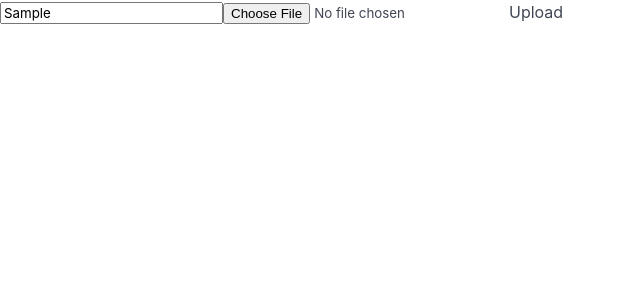
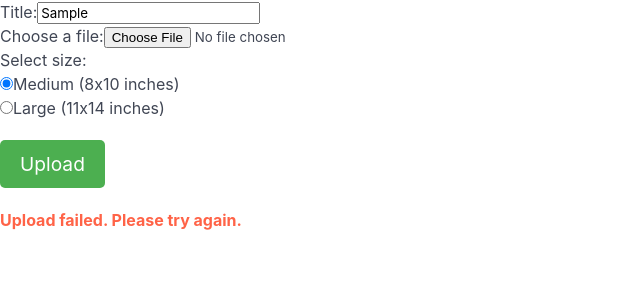
Before and after one commit to tbarns/gallery, a React (Create React App) app: page /upload in a window 1280 px wide. Both pictures are taken after typing "Sample" into the empty fields and a click on the button "Upload". Shown: the top 300 px of the page, without its empty margins (0-640 px from the left). Built offline with nearby package versions, Linux system fonts and the light colour scheme; no server answers.

Commit message:
updated styling

```diff
--- a/models/Artwork.js
+++ b/models/Artwork.js
@@ -14,6 +14,11 @@ const ArtworkSchema = new mongoose.Schema({
     type: String,
     required: true,  // Cloudinary's unique public ID
   },
+  size: {
+    type: String,
+    enum: ['8x10', '11x14'], // Add size options for filtering
+    required: true,
+  },
   createdAt: {
     type: Date,
     default: Date.now,
--- a/src/App.js
+++ b/src/App.js
@@ -2,6 +2,7 @@ import React from 'react';
 import { BrowserRouter as Router, Route, Routes } from 'react-router-dom';
 import HomePage from './components/Home';
 import UploadPage from './components/UploadPage';
+import PricingGuide from './components/PricingGuide';
 // import './App.css';
 
 function App() {
@@ -10,6 +11,7 @@ function App() {
       <div className="App">
         <Routes>
           <Route path="/" element={<HomePage />} />
+          <Route path="/pricing" element={<PricingGuide />} />
           <Route path="/upload" element={<UploadPage />} />
         </Routes>
       </div>
--- a/src/components/Home.css
+++ b/src/components/Home.css
@@ -1,7 +1,24 @@
-/* Center the title */
-.title {
-    font-size: 3rem;
+/* Navbar */
+.navbar {
+    background-color: #f8f8f8;
+    box-shadow: 0px 4px 12px rgba(0, 0, 0, 0.1);
+  }
+
+  .navbar-item {
+    font-size: 1.2rem;
+    font-weight: bold;
+  }
+
+  /* Center the title */
+  .title {
+    font-size: 2.5rem;
+    margin-bottom: 1.5rem;
+  }
+
+  .subtitle {
+    font-size: 1.5rem;
     margin-bottom: 2rem;
+    color: #666;
   }
 
   /* Carousel container */
@@ -22,14 +39,26 @@
   }
 
   .carousel-item {
-    padding: 2rem;
+    padding: 1rem;
     text-align: center;
   }
 
   .carousel-image {
-    max-width: 70%;
+    max-width: 65%;
     height: auto;
-    border-radius: 5px;
+    border-radius: 8px;
+    box-shadow: 0px 4px 12px rgba(0, 0, 0, 0.1);
+  }
+
+  .carousel-title {
+    font-size: 1.1rem;
+    margin-top: 10px;
+    color: #333;
+  }
+
+  .carousel-size {
+    font-size: 0.9rem;
+    color: #888;
   }
 
   /* Filter container */
@@ -39,8 +68,8 @@
   }
 
   .filter-container .input {
-    width: 50%;
-    padding: 10px;
+    width: 40%;
+    padding: 12px;
     font-size: 1.1rem;
     border: 2px solid #ddd;
     border-radius: 5px;
@@ -55,8 +84,21 @@
     text-align: center;
   }
 
+  .box {
+    padding: 1rem;
+    background-color: #fff;
+    border-radius: 8px;
+    box-shadow: 0px 4px 12px rgba(0, 0, 0, 0.1);
+  }
+
   .box img {
     max-width: 100%;
     height: auto;
-    border-radius: 5px;
+    border-radius: 8px;
+    box-shadow: 0px 4px 12px rgba(0, 0, 0, 0.1);
   }
+
+  .box p {
+    font-size: 1rem;
+    margin-top: 0.5rem;
+  }
--- a/src/components/Home.js
+++ b/src/components/Home.js
@@ -1,6 +1,7 @@
 import React, { useEffect, useState } from 'react';
 import axios from 'axios';
 import Slider from 'react-slick'; // Import react-slick for carousel
+import { Link } from 'react-router-dom'; // For navigation
 import './Home.css'; // Your custom styles
 
 const HomePage = () => {
@@ -20,14 +21,23 @@ const HomePage = () => {
     slidesToScroll: 1,
     centerMode: true,
     autoplay: true,
-    autoplaySpeed: 3000,
+    autoplaySpeed: 4000,
     pauseOnHover: true,
     centerPadding: '0',
   };
 
   return (
     <div className="container">
-      <h1 className="title has-text-centered">Art Gallery</h1>
+      {/* Navbar */}
+      <nav className="navbar is-spaced">
+        <div className="navbar-brand">
+          <Link to="/" className="navbar-item">Gallery</Link>
+          <Link to="/pricing" className="navbar-item">Pricing Guide</Link>
+        </div>
+      </nav>
+
+      <h1 className="title has-text-centered">Portraits by Timothy Barnaby</h1>
+      <h2 className="subtitle has-text-centered">All works are pastel paintings on pumice board</h2>
 
       {/* Carousel for the gallery */}
       <div className="carousel-container">
@@ -36,6 +46,7 @@ const HomePage = () => {
             <div key={art._id} className="carousel-item">
               <img className="carousel-image" src={art.imageUrl} alt={art.title} />
               <p className="carousel-title">{art.title}</p>
+              <p className="carousel-size">{art.size} inches</p> {/* Display artwork size */}
             </div>
           ))}
         </Slider>
@@ -53,6 +64,7 @@ const HomePage = () => {
             <div className="box">
               <img src={art.imageUrl} alt={art.title} />
               <p>{art.title}</p>
+              <p>{art.size} inches</p> {/* Display artwork size */}
             </div>
           </div>
         ))}
--- /dev/null
+++ b/src/components/PricingGuide.js
@@ -0,0 +1,25 @@
+import React from 'react';
+import { Link } from 'react-router-dom';
+
+const PricingGuide = () => {
+  return (
+    <div className="container">
+      <nav className="navbar is-spaced">
+        <div className="navbar-brand">
+          <Link to="/" className="navbar-item">Gallery</Link>
+          <Link to="/pricing" className="navbar-item">Pricing Guide</Link>
+        </div>
+      </nav>
+
+      <h1 className="title has-text-centered">Pricing Guide</h1>
+      <p className="content has-text-centered">
+        <strong>8x10 inches:</strong> $500 <br />
+        <strong>11x14 inches:</strong> $850 <br />
+        <p>Pricing includes frame of your choice -- black or white --</p>
+        <p>Shipping is NOT included in pricing</p>
+      </p>
+    </div>
+  );
+};
+
+export default PricingGuide;
--- /dev/null
+++ b/src/components/UploadPage.css
@@ -0,0 +1,36 @@
+/* Button styles */
+.upload-button {
+    background-color: #4CAF50; /* Green background */
+    color: white; /* White text */
+    padding: 12px 20px;
+    border: none;
+    border-radius: 5px;
+    cursor: pointer;
+    font-size: 1.2rem;
+    transition: background-color 0.3s ease;
+    display: block;
+    margin: 20px 0;
+  }
+
+  .upload-button:hover {
+    background-color: #45a049; /* Darker green on hover */
+  }
+
+  .upload-button:active {
+    background-color: #3e8e41; /* Even darker when clicked */
+    transform: scale(0.98); /* Slightly shrink the button when clicked */
+  }
+
+  /* Success message */
+  .success-message {
+    color: #4CAF50; /* Green text for success */
+    font-weight: bold;
+    margin-top: 10px;
+  }
+
+  /* Error message */
+  .error-message {
+    color: #FF6347; /* Red text for error */
+    font-weight: bold;
+    margin-top: 10px;
+  }
--- a/src/components/UploadPage.js
+++ b/src/components/UploadPage.js
@@ -1,35 +1,85 @@
+import React, { useState } from 'react';
 import axios from 'axios';
-import React, { useState } from 'react';
+import './UploadPage.css';
 
 const UploadPage = () => {
   const [file, setFile] = useState(null);
   const [title, setTitle] = useState('');
+  const [size, setSize] = useState('8x10'); // Default to 8x10
+  const [uploadStatus, setUploadStatus] = useState(null); // New state for feedback
 
   const onFileChange = (e) => {
     setFile(e.target.files[0]);
+  };
+
+  const onSizeChange = (e) => {
+    setSize(e.target.value); // Update size based on selected radio button
   };
 
   const onSubmit = async (e) => {
     e.preventDefault();
 
     const formData = new FormData();
-    formData.append('file', file); // Append the file
-    formData.append('title', title); // Append the title
+    formData.append('file', file);
+    formData.append('title', title);
+    formData.append('size', size); // Include size in the form data
 
     try {
       const res = await axios.post('/api/artworks', formData);
+      setUploadStatus('success'); // Set upload status to success
       console.log('File uploaded and saved successfully:', res.data);
     } catch (error) {
+      setUploadStatus('error'); // Set upload status to error
       console.error('Error uploading file:', error.response || error.message || error);
     }
   };
 
   return (
-    <form onSubmit={onSubmit}>
-      <input type="text" placeholder="Title" onChange={(e) => setTitle(e.target.value)} />
-      <input type="file" onChange={onFileChange} />
-      <button type="submit">Upload</button>
-    </form>
+    <div>
+      <form onSubmit={onSubmit}>
+        <div>
+          <label htmlFor="title">Title:</label>
+          <input type="text" id="title" placeholder="Enter title" onChange={(e) => setTitle(e.target.value)} />
+        </div>
+
+        <div>
+          <label htmlFor="file">Choose a file:</label>
+          <input type="file" id="file" onChange={onFileChange} />
+        </div>
+
+        <div className="size-options">
+          <label>Select size:</label>
+          <div>
+            <input
+              type="radio"
+              id="size-medium"
+              name="size"
+              value="8x10"
+              checked={size === '8x10'}
+              onChange={onSizeChange}
+            />
+            <label htmlFor="size-medium">Medium (8x10 inches)</label>
+          </div>
+          <div>
+            <input
+              type="radio"
+              id="size-large"
+              name="size"
+              value="11x14"
+              checked={size === '11x14'}
+              onChange={onSizeChange}
+            />
+            <label htmlFor="size-large">Large (11x14 inches)</label>
+          </div>
+        </div>
+
+        <button className="upload-button" type="submit">Upload</button>
+      </form>
+
+      {/* Upload feedback */}
+      {uploadStatus === 'success' && <p className="success-message">Upload successful!</p>}
+      {uploadStatus === 'error' && <p className="error-message">Upload failed. Please try again.</p>}
+    </div>
   );
 };
 
```
